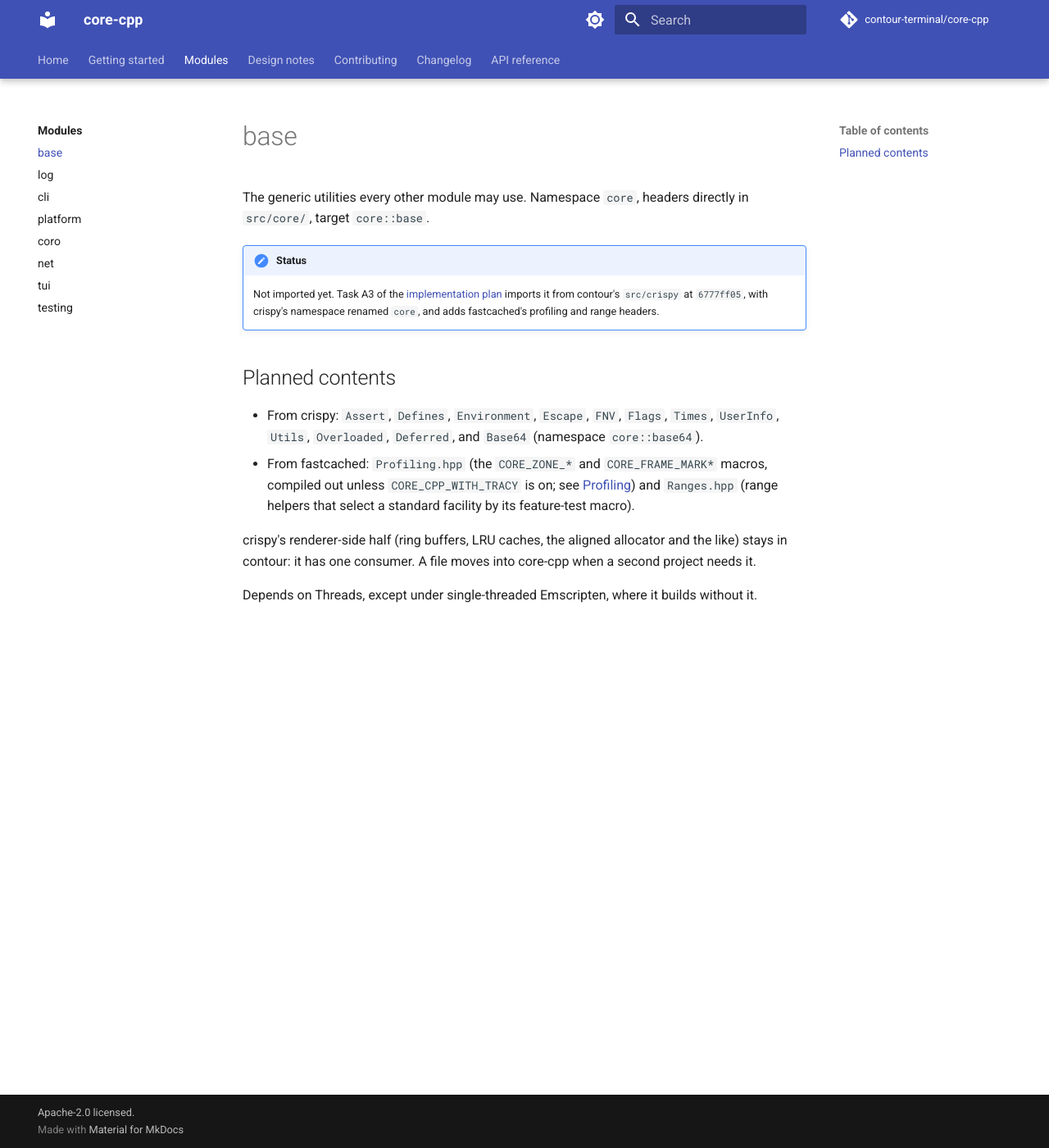
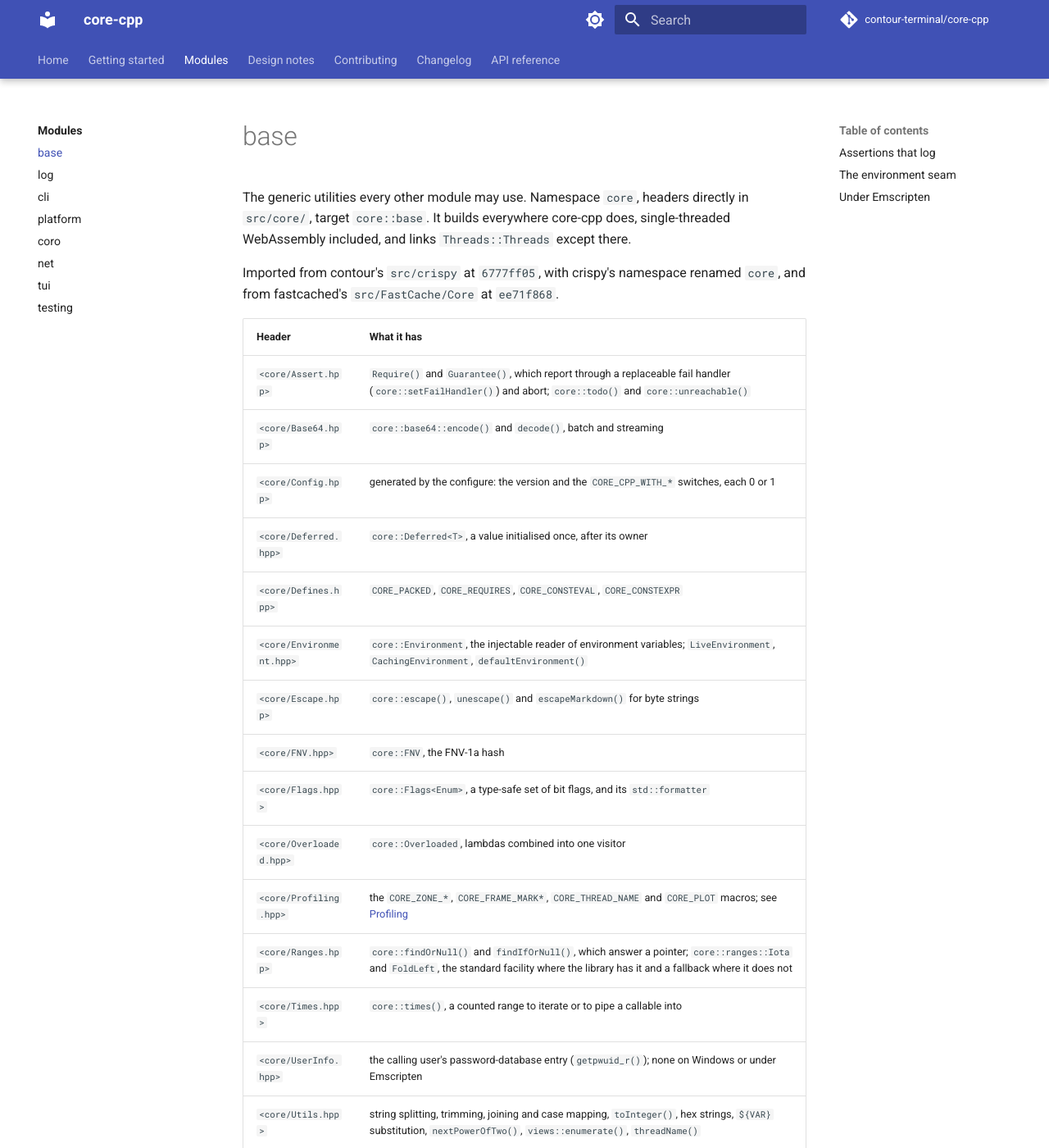
Before and after one commit to contour-terminal/core-cpp, an MkDocs documentation site: the page built from docs/modules/base.md, in a window 1280 px wide and 1400 px high. Shown: the whole window at 82% size. Built offline with MkDocs 1.6.1 and Material for MkDocs 9.7.7, drawn with Linux system fonts in a browser that asks for light colours; comment, search, counter and statistics services are not loaded; some of the changed text lies outside the part shown.

Commit message:
docs: describe core::base, core::log and core::cli as they now exist
The three module pages were stubs that said Task A3 would import them.
Each now lists its headers and what they hold, where they came from
(contour 6777ff05, fastcached ee71f868), and what is special about them:
fatal() and SoftRequire() in core::log, the environment seam and
core-cpp#7, the log filter and sinks, and the CLI syntax with
core-cpp#13, the exceptions its parser still throws.

The module tables of README.md, AGENT.md and docs/modules/index.md say
base, log and cli are available and that testing_main depends on log,
the layering graph gains that edge, and the source map describes the
imported directories and tests/cmake/check-platform-sources.cmake.
mkdocs build --strict passes.

Signed-off-by: Christian Parpart <christian@parpart.family>

```diff
--- a/docs/modules/base.md
+++ b/docs/modules/base.md
@@ -1,23 +1,49 @@
 # base
 
 The generic utilities every other module may use. Namespace `core`, headers directly in
-`src/core/`, target `core::base`.
+`src/core/`, target `core::base`. It builds everywhere core-cpp does, single-threaded
+WebAssembly included, and links `Threads::Threads` except there.
 
-!!! note "Status"
-    Not imported yet. Task A3 of the
-    [implementation plan](https://github.com/contour-terminal/core-cpp/blob/master/docs/superpowers/plans/2026-09-18-core-cpp.md)
-    imports it from contour's `src/crispy` at `6777ff05`, with crispy's namespace renamed
-    `core`, and adds fastcached's profiling and range headers.
+Imported from contour's `src/crispy` at `6777ff05`, with crispy's namespace renamed `core`, and
+from fastcached's `src/FastCache/Core` at `ee71f868`.
 
-## Planned contents
+| Header | What it has |
+|---|---|
+| `<core/Assert.hpp>` | `Require()` and `Guarantee()`, which report through a replaceable fail handler (`core::setFailHandler()`) and abort; `core::todo()` and `core::unreachable()` |
+| `<core/Base64.hpp>` | `core::base64::encode()` and `decode()`, batch and streaming |
+| `<core/Config.hpp>` | generated by the configure: the version and the `CORE_CPP_WITH_*` switches, each 0 or 1 |
+| `<core/Deferred.hpp>` | `core::Deferred<T>`, a value initialised once, after its owner |
+| `<core/Defines.hpp>` | `CORE_PACKED`, `CORE_REQUIRES`, `CORE_CONSTEVAL`, `CORE_CONSTEXPR` |
+| `<core/Environment.hpp>` | `core::Environment`, the injectable reader of environment variables; `LiveEnvironment`, `CachingEnvironment`, `defaultEnvironment()` |
+| `<core/Escape.hpp>` | `core::escape()`, `unescape()` and `escapeMarkdown()` for byte strings |
+| `<core/FNV.hpp>` | `core::FNV`, the FNV-1a hash |
+| `<core/Flags.hpp>` | `core::Flags<Enum>`, a type-safe set of bit flags, and its `std::formatter` |
+| `<core/Overloaded.hpp>` | `core::Overloaded`, lambdas combined into one visitor |
+| `<core/Profiling.hpp>` | the `CORE_ZONE_*`, `CORE_FRAME_MARK*`, `CORE_THREAD_NAME` and `CORE_PLOT` macros; see [Profiling](../design/profiling.md) |
+| `<core/Ranges.hpp>` | `core::findOrNull()` and `findIfOrNull()`, which answer a pointer; `core::ranges::Iota` and `FoldLeft`, the standard facility where the library has it and a fallback where it does not |
+| `<core/Times.hpp>` | `core::times()`, a counted range to iterate or to pipe a callable into |
+| `<core/UserInfo.hpp>` | the calling user's password-database entry (`getpwuid_r()`); none on Windows or under Emscripten |
+| `<core/Utils.hpp>` | string splitting, trimming, joining and case mapping, `toInteger()`, hex strings, `${VAR}` substitution, `nextPowerOfTwo()`, `views::enumerate()`, `threadName()` |
 
-- From crispy: `Assert`, `Defines`, `Environment`, `Escape`, `FNV`, `Flags`, `Times`,
-  `UserInfo`, `Utils`, `Overloaded`, `Deferred`, and `Base64` (namespace `core::base64`).
-- From fastcached: `Profiling.hpp` (the `CORE_ZONE_*` and `CORE_FRAME_MARK*` macros, compiled out
-  unless `CORE_CPP_WITH_TRACY` is on; see [Profiling](../design/profiling.md)) and `Ranges.hpp`
-  (range helpers that select a standard facility by its feature-test macro).
+## Assertions that log
+
+`fatal()` and `SoftRequire()` were part of crispy's `Assert.hpp`. They report through the log
+store, which `core::base` may not depend on, so they are in [log](log.md): `<core/log/Assert.hpp>`,
+as `core::log::fatal()` and the `SoftRequire()` macro.
+
+## The environment seam
+
+Code that reads an environment variable takes a `core::Environment const&` rather than calling
+`getenv()`, so a test hands it a `core::testing::FakeEnvironment`
+(`<core/testing/Environment.hpp>`, in [testing](testing.md)) instead of changing the process's
+environment. `core::platform::EnvironmentProvider` (Task A4) is a second such seam;
+[core-cpp#7](https://github.com/contour-terminal/core-cpp/issues/7) merges them.
+
+## Under Emscripten
+
+All of `core::base` builds for single-threaded WebAssembly. There `threadName()` answers an empty
+string, the password database has no entries, and `LiveEnvironment` reads Emscripten's own
+environment, which under node is not the host's.
 
 crispy's renderer-side half (ring buffers, LRU caches, the aligned allocator and the like) stays
 in contour: it has one consumer. A file moves into core-cpp when a second project needs it.
-
-Depends on Threads, except under single-threaded Emscripten, where it builds without it.
```
Also changed, not shown: .agent/reference/source-map.md (+10 -7 lines), AGENT.md (+4 -3 lines), README.md (+4 -4 lines), docs/modules/cli.md (+30 -6 lines), docs/modules/index.md (+5 -4 lines), docs/modules/log.md (+37 -7 lines).
